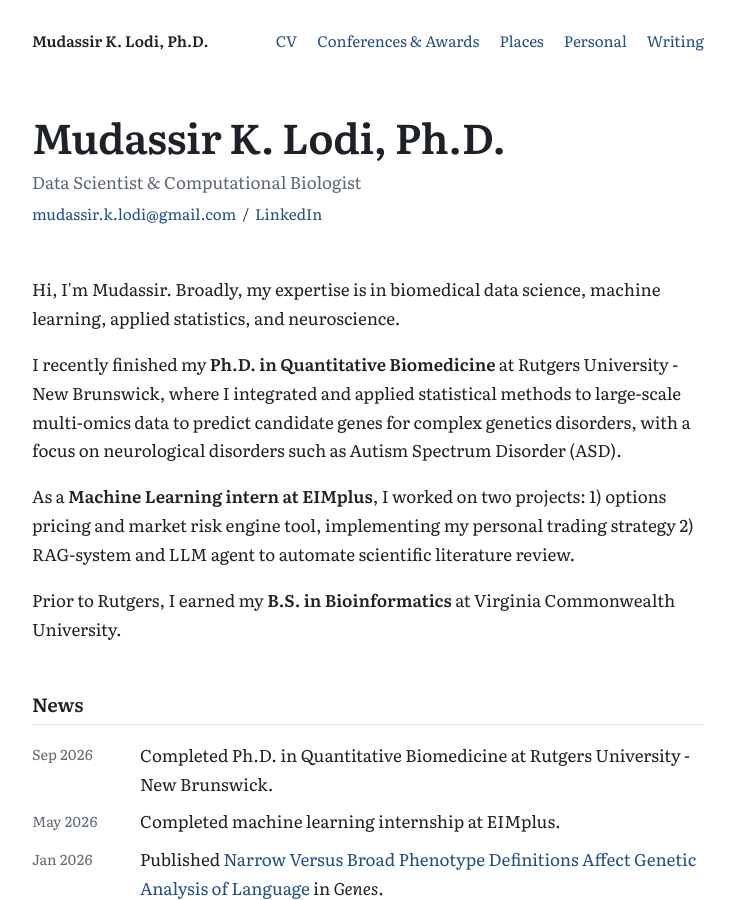
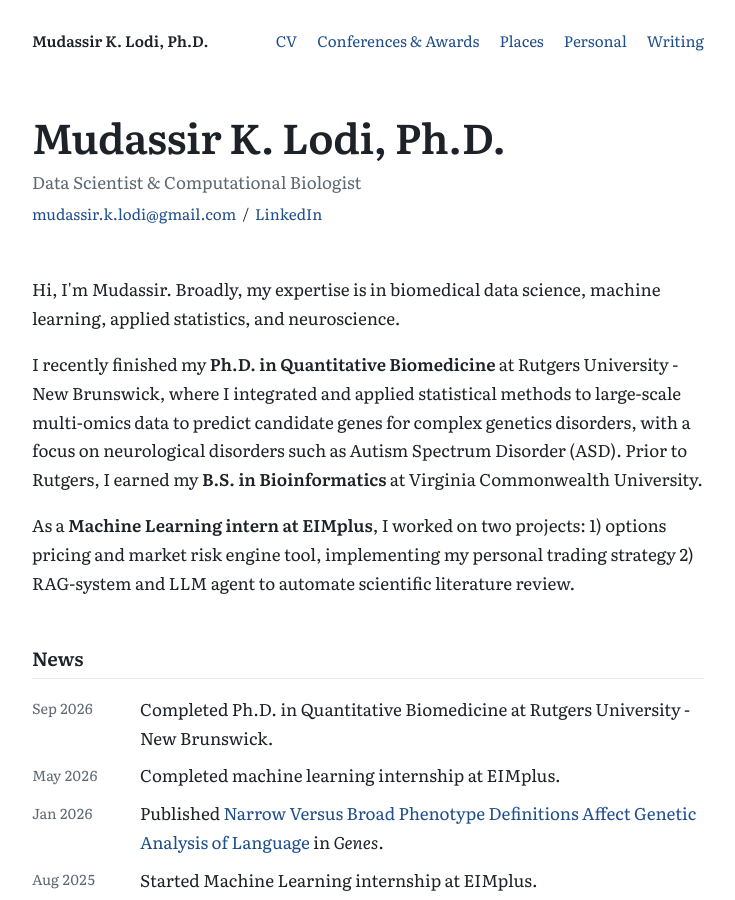
Before and after one commit to mklodi1/mklodi1.github.io, a Jekyll site: the page built from index.html, in a window 1280 px wide and 900 px high. Shown: the whole window, without its empty margins (272-1007 px from the left). Built offline with Jekyll 4.4.1, drawn with Linux system fonts in a browser that asks for light colours.

Commit message:
Update index.html

```diff
--- a/index.html
+++ b/index.html
@@ -14,9 +14,8 @@ layout: default
 
   <section class="prose bio" aria-label="Short Bio">
     <p>Hi, I'm Mudassir. Broadly, my expertise is in biomedical data science, machine learning, applied statistics, and neuroscience.</p>
-    <p>I recently finished my <strong>Ph.D. in Quantitative Biomedicine</strong> at Rutgers University - New Brunswick, where I integrated and applied statistical methods to large-scale multi-omics data to predict candidate genes for complex genetics disorders, with a focus on neurological disorders such as Autism Spectrum Disorder (ASD).</p>
+    <p>I recently finished my <strong>Ph.D. in Quantitative Biomedicine</strong> at Rutgers University - New Brunswick, where I integrated and applied statistical methods to large-scale multi-omics data to predict candidate genes for complex genetics disorders, with a focus on neurological disorders such as Autism Spectrum Disorder (ASD). Prior to Rutgers, I earned my <strong>B.S. in Bioinformatics</strong> at Virginia Commonwealth University.</p>
     <p>As a <strong>Machine Learning intern at EIMplus</strong>, I worked on two projects: 1) options pricing and market risk engine tool, implementing my personal trading strategy 2) RAG-system and LLM agent to automate scientific literature review.</p>
-    <p>Prior to Rutgers, I earned my <strong>B.S. in Bioinformatics</strong> at Virginia Commonwealth University.</p>
   </section>
 
 
```
